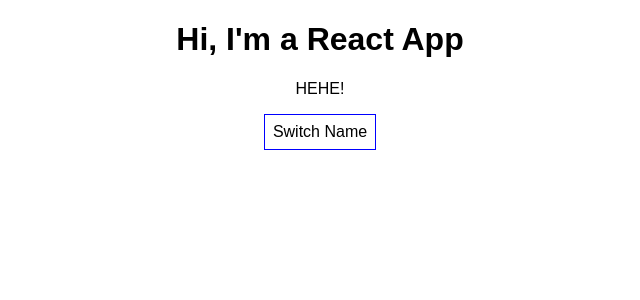
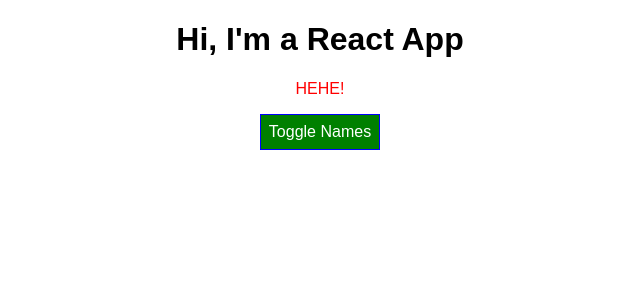
Before and after one commit to Yuanyu97/React-Practice, a React (Create React App) app: page / in a window 1280 px wide. Shown: the top 300 px of the page, without its empty margins (320-960 px from the left). Built offline with nearby package versions, Linux system fonts and the light colour scheme.

Commit message:
removed styled component from app.js

```diff
--- a/package.json
+++ b/package.json
@@ -3,9 +3,11 @@
   "version": "0.1.0",
   "private": true,
   "dependencies": {
+    "radium": "^0.26.0",
     "react": "^16.13.1",
     "react-dom": "^16.13.1",
-    "react-scripts": "1.1.5"
+    "react-scripts": "1.1.5",
+    "styled-components": "^5.1.0"
   },
   "scripts": {
     "start": "react-scripts start",
--- a/src/App.css
+++ b/src/App.css
@@ -1,3 +1,11 @@
 .App {
   text-align: center;
 }
+
+.red {
+  color: red;
+}
+
+.bold {
+  font-weight: bold;
+}
--- a/src/App.js
+++ b/src/App.js
@@ -1,13 +1,27 @@
 import React, { Component } from 'react';
+import styled from 'styled-components';
 import './App.css';
+
 import Person from './Person/Person';
 
+const StyledButton = styled.button`
+  background-color: ${props => props.alt ? 'red' : 'green'};
+  color: white;
+  font: inherit;
+  border: 1px solid blue;
+  padding: 8px;
+  cursor: pointer;
+
+  &:hover {
+    background-color: ${props => props.alt ? 'salmon' : 'lightgreen'};
+    color: black;
+  }`;
 
 class App extends Component {
   state = {
     people: [
-      { name: 'Huat', age: 23 },
-      { name: 'Fred', age: 23 }
+      { id: '123', name: 'Huat', age: 23 },
+      { id: '456', name: 'Fred', age: 23 }
     ],
     otherState: 'some other value',
     showPeople: false //array of persons
@@ -22,12 +36,20 @@ class App extends Component {
     })
   };
 
-  nameChangedHandler = (event) => {
+  nameChangedHandler = (event, id) => {
+    const personIndex = this.state.people.findIndex(p => {
+      return p.id === id;
+    });
+    // const person = Object.assign({}, this.state.people[personIndex])
+    const person = {
+      ...this.state.people[personIndex]
+    };
+    person.name = event.target.value;
+    const people = [...this.state.people];
+    people[personIndex] = person;
+
     this.setState({
-      people: [
-        { name: event.target.value, age: 24 },
-        { name: "Fred", age: 25 }
-      ]
+      people: people
     })
   }
 
@@ -36,7 +58,7 @@ class App extends Component {
     //const people = this.state.people.slice; clones original data
     const people = [...this.state.people]; //same as slice
     people.splice(personIndex, 1);
-    this.setState({people: people})
+    this.setState({ people: people })
   }
 
   togglePeopleHandler = () => {
@@ -46,11 +68,16 @@ class App extends Component {
 
   render() {
     const style = {
-      backgroundColor: 'white',
-      font: "inherit",
-      border: "1px solid blue",
-      padding: "8px",
-      cursor: "pointer"
+      backgroundColor: 'green',
+      color: 'white',
+      font: 'inherit',
+      border: '1px solid blue',
+      padding: '8px',
+      cursor: 'pointer',
+      ":hover": {
+        backgroundColor: 'lightgreen',
+        color: 'black'
+      }
     };
 
     let people = null;
@@ -62,20 +89,31 @@ class App extends Component {
             return <Person
               click={() => this.deletePersonHandler(index)}
               name={person.name}
-              age={person.age} />
+              age={person.age}
+              key={person.id}
+              changed={(event) => this.nameChangedHandler(event, person.id)} /> //IMPT when rendering a list of data
           })}
         </div>
       );
+
+    }
+
+    const classes = [];
+    if (this.state.people.length <= 2) {
+      classes.push('red');
+    }
+    if (this.state.people.length <= 1) {
+      classes.push('bold')
     }
 
     return (
       <div className='App'>
         <h1>Hi, I'm a React App</h1>
-        <p>HEHE!</p>
-        <button style={style} onClick={this.togglePeopleHandler}>Switch Name</button>
+        <p className={classes.join(' ')}>HEHE!</p>
+        <StyledButton alt={this.state.showPeople} onClick={this.togglePeopleHandler}>Toggle Names</StyledButton>
         {people}
       </div>
-    )
+    );
     //return React.createElement("div", {className: "App"}, React.createElement("h1", null, "Hi, I\'m a React App!"));
   };
 }
--- a/src/Person/Person.css
+++ b/src/Person/Person.css
@@ -1,4 +1,4 @@
-.Person {
+/* .Person {
     width: 60%;
     margin: 16px auto;
     border: 1px solid #eee;
@@ -6,3 +6,9 @@
     padding: 16px;
     text-align: center;
 }
+
+@media (min-width: 500px) {
+    .Person {
+        width: 450px;
+    }
+} */
--- a/src/Person/Person.js
+++ b/src/Person/Person.js
@@ -1,14 +1,28 @@
 import React from 'react';
+import styled from 'styled-components'
 
-import './Person.css'
+//import './Person.css'
+
+const StyledDiv = styled.div`
+            width: 60%;
+            margin: 16px auto;
+            border: 1px solid #eee;
+            box-shadow: 0 2px 3px #ccc;
+            padding: 16px;
+            text-align: center;
+
+        @media (min-width: 500px) {
+                width: 450px;
+        }`;
 
 const person = (props) => { //functional programming
     return (
-        <div className="Person">
+        // <div className="Person" style={style}>
+        <StyledDiv>
             <p onClick={props.click}>I'm {props.name} and I am {props.age} years old!</p>
             <p>{props.children}</p>
             <input type="text" onChange={props.changed} value={props.name} />
-        </div>);
+        </StyledDiv>);
 };
 
 export default person;
```
Also changed, not shown: 1 other file (tests, documents, lock files or other folders).
